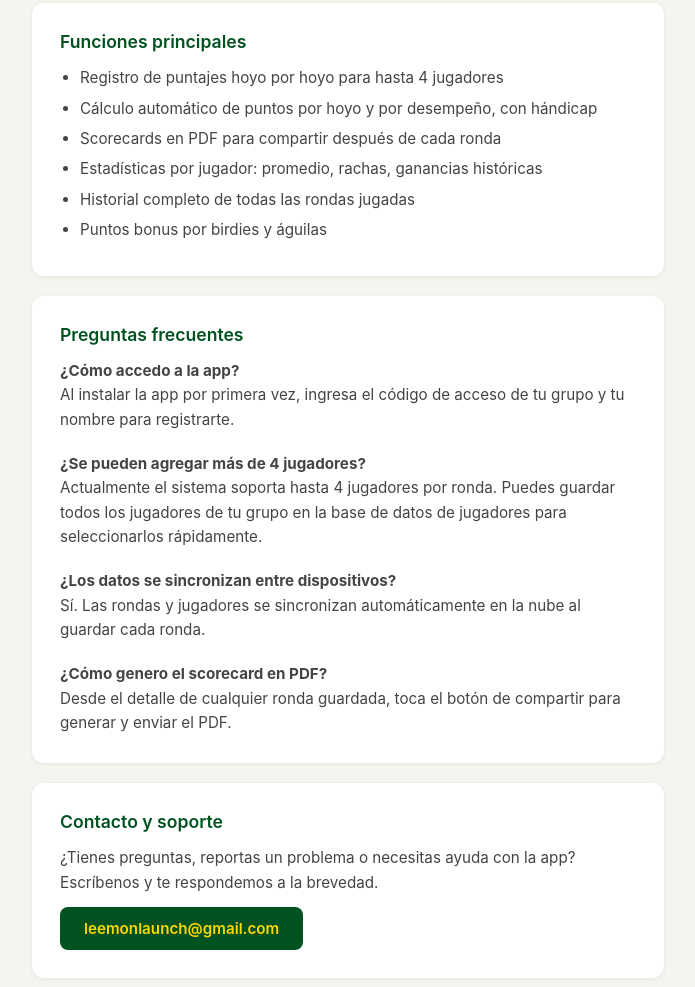
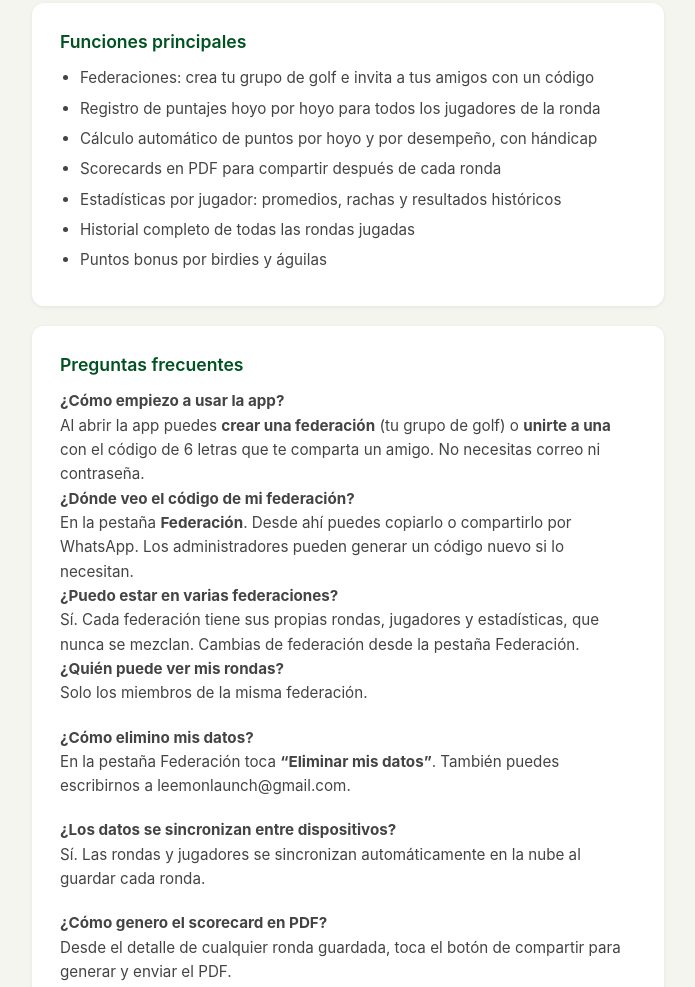
Before and after one commit to Codecodeloop/fairway-support, a plain HTML site: page index.html in a window 1280 px wide. Shown: the part 400-1387 px from the top of the page, without its empty margins (292-987 px from the left). Drawn offline with Linux system fonts and the light colour scheme.

Commit message:
Support & privacy: federations, anonymous user ID, in-app data deletion
Co-Authored-By: Claude Opus 5.5 <noreply@anthropic.com>

```diff
--- a/index.html
+++ b/index.html
@@ -102,7 +102,7 @@
 
   <header>
     <h1>Fairway</h1>
-    <p>Golf scoring &amp; betting for your group</p>
+    <p>Tarjeta de golf y estadísticas para tu grupo</p>
   </header>
 
   <main>
@@ -117,10 +117,11 @@
     <section>
       <h2>Funciones principales</h2>
       <ul>
-        <li>Registro de puntajes hoyo por hoyo para hasta 4 jugadores</li>
+        <li>Federaciones: crea tu grupo de golf e invita a tus amigos con un código</li>
+        <li>Registro de puntajes hoyo por hoyo para todos los jugadores de la ronda</li>
         <li>Cálculo automático de puntos por hoyo y por desempeño, con hándicap</li>
         <li>Scorecards en PDF para compartir después de cada ronda</li>
-        <li>Estadísticas por jugador: promedio, rachas, ganancias históricas</li>
+        <li>Estadísticas por jugador: promedios, rachas y resultados históricos</li>
         <li>Historial completo de todas las rondas jugadas</li>
         <li>Puntos bonus por birdies y águilas</li>
       </ul>
@@ -128,11 +129,20 @@
 
     <section>
       <h2>Preguntas frecuentes</h2>
-      <p><strong>¿Cómo accedo a la app?</strong><br />
-      Al instalar la app por primera vez, ingresa el código de acceso de tu grupo y tu nombre para registrarte.</p>
+      <p><strong>¿Cómo empiezo a usar la app?</strong><br />
+      Al abrir la app puedes <strong>crear una federación</strong> (tu grupo de golf) o <strong>unirte a una</strong> con el código de 6 letras que te comparta un amigo. No necesitas correo ni contraseña.</p>
+
+      <p><strong>¿Dónde veo el código de mi federación?</strong><br />
+      En la pestaña <strong>Federación</strong>. Desde ahí puedes copiarlo o compartirlo por WhatsApp. Los administradores pueden generar un código nuevo si lo necesitan.</p>
+
+      <p><strong>¿Puedo estar en varias federaciones?</strong><br />
+      Sí. Cada federación tiene sus propias rondas, jugadores y estadísticas, que nunca se mezclan. Cambias de federación desde la pestaña Federación.</p>
+
+      <p><strong>¿Quién puede ver mis rondas?</strong><br />
+      Solo los miembros de la misma federación.</p>
       <br />
-      <p><strong>¿Se pueden agregar más de 4 jugadores?</strong><br />
-      Actualmente el sistema soporta hasta 4 jugadores por ronda. Puedes guardar todos los jugadores de tu grupo en la base de datos de jugadores para seleccionarlos rápidamente.</p>
+      <p><strong>¿Cómo elimino mis datos?</strong><br />
+      En la pestaña Federación toca <strong>“Eliminar mis datos”</strong>. También puedes escribirnos a leemonlaunch@gmail.com.</p>
       <br />
       <p><strong>¿Los datos se sincronizan entre dispositivos?</strong><br />
       Sí. Las rondas y jugadores se sincronizan automáticamente en la nube al guardar cada ronda.</p>
```
Also changed, not shown: privacy.html (+5 -5 lines).
